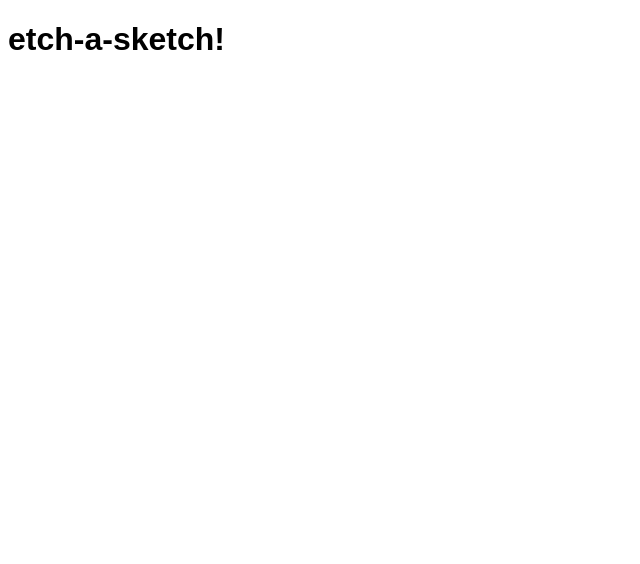
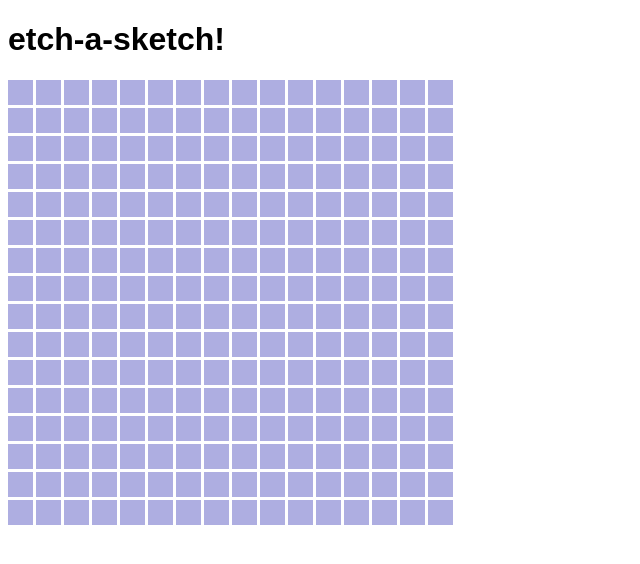
Before and after one commit to breng1/etch-a-sketch, a plain HTML site: page index.html in a window 1280 px wide. Shown: the whole page, without its empty margins (0-640 px from the left). Drawn offline with Linux system fonts and the light colour scheme.

Commit message:
Add dynamically-sized square grid
Add makeGrid function to script.js which creates a grid with
a specified number of rows and columns, using the CSS Grid Layout
Module.

```diff
--- a/index.html
+++ b/index.html
@@ -10,7 +10,7 @@
 
     <body>
         <h1>etch-a-sketch!</h1>
-        <div class="grid">
+        <div class="grid-container">
         </div>
     </body>
 
--- a/script.js
+++ b/script.js
@@ -1 +1,23 @@
 // script.js
+
+const GRID_AREA = 400;
+
+// Creates square grid with 'size' number of rows and columns
+function makeGrid (size) {
+    let container = document.querySelector(".grid-container");
+
+    // Set rows, columns, and cell size
+    let cellArea = GRID_AREA/size;
+    container.style.gridTemplateRows = `repeat(${size}, ${cellArea}px)`;
+    container.style.gridTemplateColumns = `repeat(${size}, ${cellArea}px)`;
+
+    // Generate grid items
+    for (let i = 1; i <= size**2; i++) {
+        let item = document.createElement('div');
+        item.classList.add(`grid-item`);
+        //item.textContent = `${i}`;
+        container.appendChild(item);
+    }
+}
+
+makeGrid(16);
--- a/style.css
+++ b/style.css
@@ -3,3 +3,12 @@
 body {
     font-family: sans-serif;
 }
+
+.grid-container {
+    display: grid;
+    gap: 3px;
+}
+
+.grid-item {
+    background-color:rgb(174, 174, 225);
+}
```
